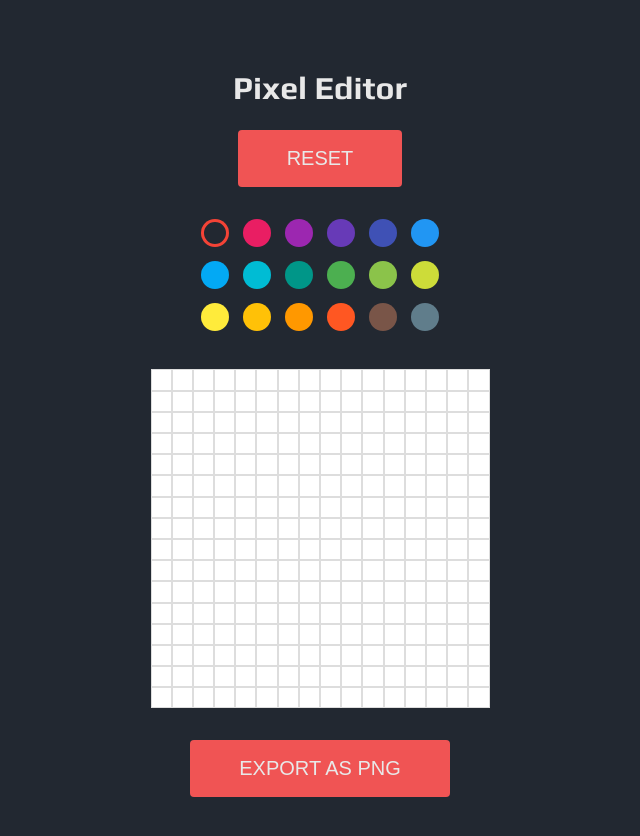
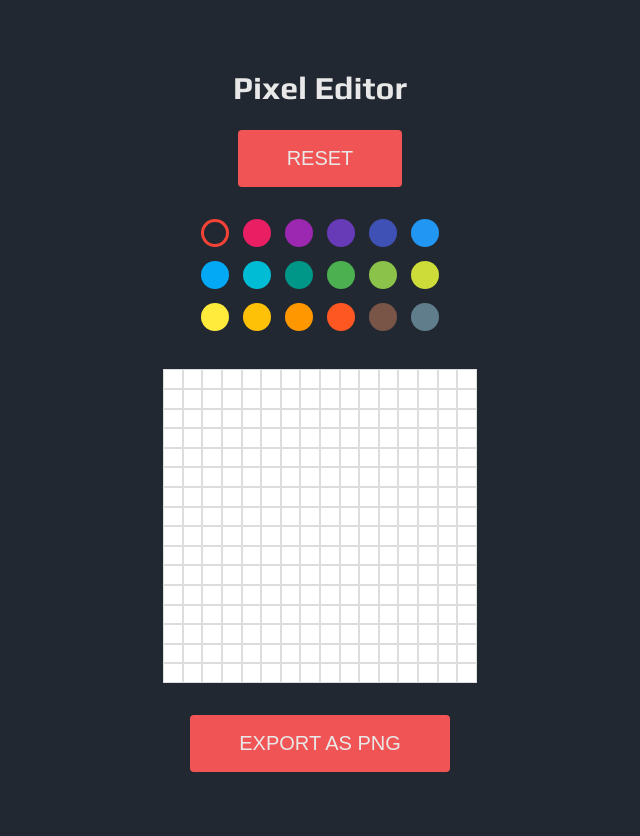
Before and after one commit to stephenlaichaowen/pixel-art-drawing-editor, a React (Create React App) app: page / in a window 1280 px wide. Both pictures are taken after a click on the button "START DRAWING". Shown: the top 836 px of the page, without its empty margins (320-960 px from the left). Built offline with nearby package versions, Linux system fonts and the light colour scheme.

Commit message:
'commit'

```diff
--- a/src/styles/pixel.scss
+++ b/src/styles/pixel.scss
@@ -1,6 +1,6 @@
 .pixel {
-  width: 1.2rem;
-  height: 1.2rem;
+  width: 1.1rem;
+  height: 1.1rem;
   border: 1px solid #ddd;
 
   &:hover {
```
